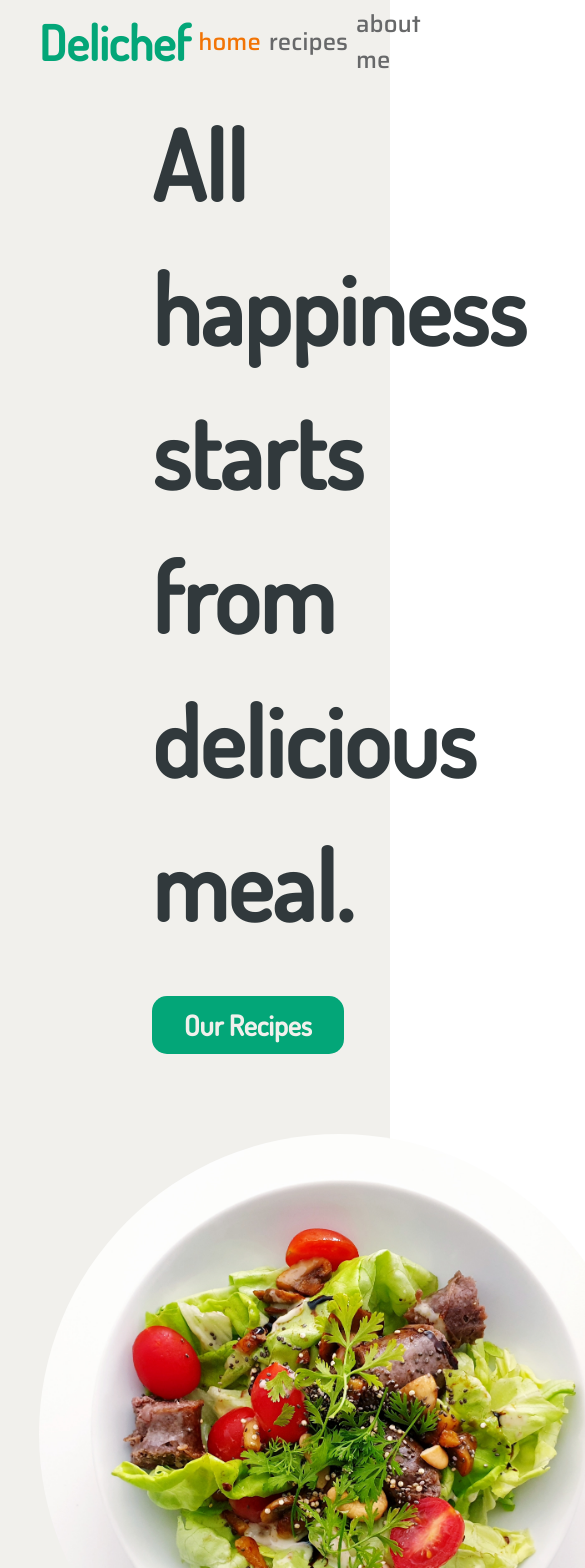
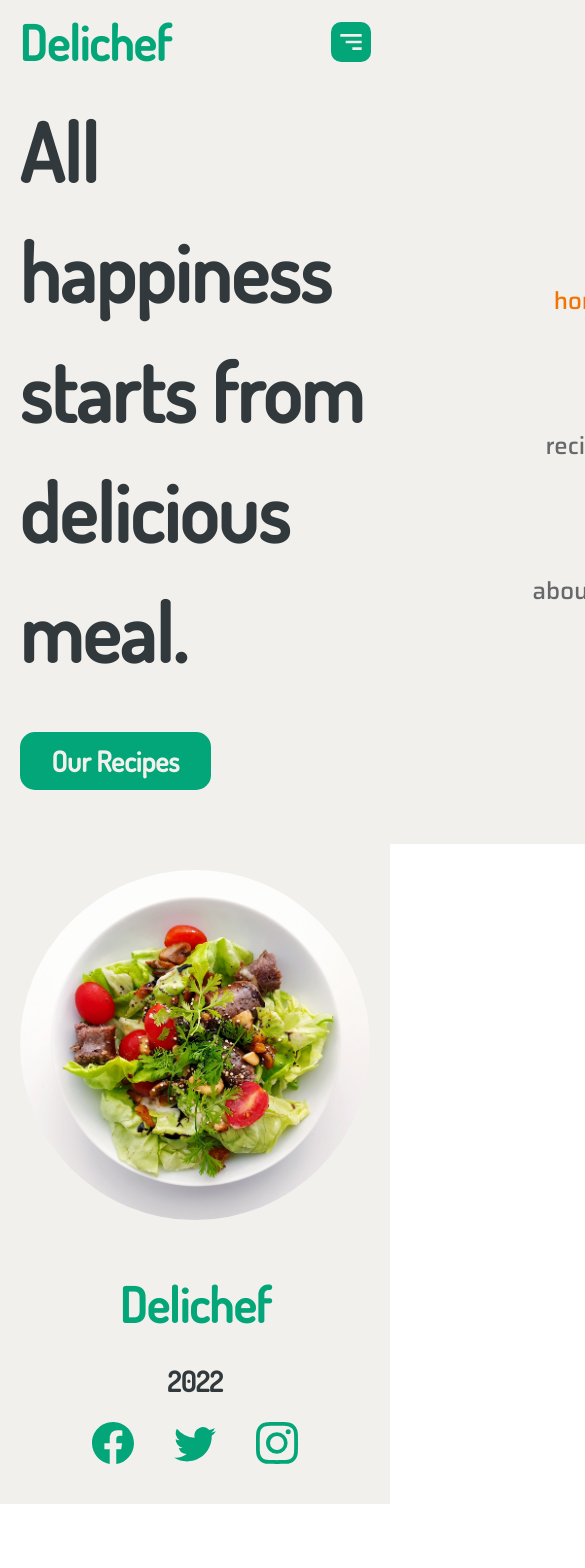
Before and after one commit to Khant-Ye-Yint/delichief, a Next.js app: page / in a window 390 px wide. Shown: the top 1568 px of the page, 585 px wide, since content can reach past the window. After the commit the page ends 1504 px from the top, so only its background shows below. Built offline with nearby package versions, Linux system fonts and the light colour scheme.

Commit message:
added responsiveness

```diff
--- a/components/Footer.js
+++ b/components/Footer.js
@@ -1,4 +1,4 @@
-import { HStack, Box } from '@chakra-ui/react';
+import { HStack, Box, Stack } from '@chakra-ui/react';
 import Link from 'next/link';
 import { BsFacebook, BsTwitter, BsInstagram } from 'react-icons/bs';
 
@@ -18,7 +18,15 @@
 
 const Footer = () => {
 	return (
-		<HStack w='full' h='10vh'>
+		<Stack
+			w='full'
+			minH='10vh'
+			flexDir={{ base: 'column', md: 'row' }}
+			justifyContent='space-between'
+			alignItems='center'
+			rowGap='5'
+			py='10'
+		>
 			<Link href='/'>
 				<Box
 					fontSize='48px'
@@ -48,7 +56,7 @@
 				<SocialLink Wrapper={BsTwitter} href='#' />
 				<SocialLink Wrapper={BsInstagram} href='#' />
 			</HStack>
-		</HStack>
+		</Stack>
 	);
 };
 
--- a/components/Home/Hero.js
+++ b/components/Home/Hero.js
@@ -10,13 +10,12 @@
 			minH='80vh'
 			justifyContent='space-between'
 			alignItems='center'
-			flexWrap='wrap'
 			rowGap='80px'
-			flexDir={{ base: 'column', lg: 'row' }}
+			flexDir={{ base: 'column', xl: 'row' }}
 		>
 			<VStack flex={1} alignItems='flex-start' rowGap='40px'>
 				<Box
-					fontSize='96px'
+					fontSize={{ base: '80px', md: '96px' }}
 					fontFamily='dosis'
 					color='text.100'
 					fontWeight='bold'
@@ -31,8 +30,8 @@
 				alignItems={{ base: 'center', lg: 'flex-end' }}
 			>
 				<Box
-					w='600px'
-					h='600px'
+					w={{ base: '350px', md: '600px' }}
+					h={{ base: '350px', md: '600px' }}
 					position='relative'
 					borderRadius='50%'
 					overflow='hidden'
--- a/components/Layout.js
+++ b/components/Layout.js
@@ -16,7 +16,7 @@
 				minH='100vh'
 				justifyContent='space-between'
 				alignItems='center'
-				maxW='80%'
+				maxW={{ base: '90%', md: '80%' }}
 				minW='80%'
 			>
 				<Navbar />
--- a/components/Navbar.js
+++ b/components/Navbar.js
@@ -1,6 +1,18 @@
-import { HStack, Box } from '@chakra-ui/react';
+import {
+	HStack,
+	Box,
+	Slide,
+	useDisclosure,
+	useBreakpointValue,
+	VStack,
+} from '@chakra-ui/react';
 import Link from 'next/link';
 import { useRouter } from 'next/router';
+import { useEffect } from 'react';
+
+import { BiMenuAltRight } from 'react-icons/bi';
+import { MdOutlineClose } from 'react-icons/md';
+import useScrollControl from '../hooks/useScrollControl';
 
 const NavLink = ({ text, href, active }) => {
 	return (
@@ -18,11 +30,35 @@
 	);
 };
 
+const NavButton = ({ toggle, Icon }) => (
+	<Box
+		p='1'
+		bg='primary.100'
+		fontSize='32px'
+		borderRadius='10'
+		cursor='pointer'
+		_hover={{ bg: 'primary.200' }}
+		onClick={toggle}
+		color='background'
+	>
+		<Icon />
+	</Box>
+);
+
 const Navbar = () => {
 	const router = useRouter();
 	const path = router.asPath;
 
+	const { isOpen, onToggle } = useDisclosure();
+	const device = useBreakpointValue({ base: 'phone', md: 'others' });
+	const { allowScroll, preventScroll } = useScrollControl();
+
+	useEffect(() => {
+		isOpen ? preventScroll() : allowScroll();
+	}, [isOpen, allowScroll, preventScroll]);
+
 	return (
+		<Box w='full'>
 			<HStack
 				h='10vh'
 				justifyContent='space-between'
@@ -41,6 +77,9 @@
 						Delichef
 					</Box>
 				</Link>
+				{device == 'phone' ? (
+					<NavButton toggle={onToggle} Icon={BiMenuAltRight} />
+				) : (
 					<HStack justifyContent='space-between' flex={{ base: 1, lg: 2 / 3 }}>
 						<NavLink text='home' href='/' active={path == '/'} />
 						<NavLink
@@ -54,7 +93,29 @@
 							active={path.includes('about')}
 						/>
 					</HStack>
+				)}
 			</HStack>
+			<Slide direction='right' in={isOpen} style={{ zIndex: 10 }}>
+				<VStack p='6' color='black' bg='background' h='100vh'>
+					<Box alignSelf='flex-end'>
+						<NavButton toggle={onToggle} Icon={MdOutlineClose} />
+					</Box>
+					<VStack flex={1} justifyContent='space-around' py='40'>
+						<NavLink text='home' href='/' active={path == '/'} />
+						<NavLink
+							text='recipes'
+							href='/recipes'
+							active={path.includes('recipes')}
+						/>
+						<NavLink
+							text='about me'
+							href='/about'
+							active={path.includes('about')}
+						/>
+					</VStack>
+				</VStack>
+			</Slide>
+		</Box>
 	);
 };
 
--- /dev/null
+++ b/hooks/useScrollControl.js
@@ -0,0 +1,13 @@
+const useScrollControl = () => {
+	let body;
+	if (typeof window !== 'undefined') {
+		body = document.getElementsByTagName('BODY')[0];
+	}
+
+	const preventScroll = () => (body.style.overflow = 'hidden');
+	const allowScroll = () => (body.style.overflow = 'auto');
+
+	return { preventScroll, allowScroll };
+};
+
+export default useScrollControl;
```
Lines whose indentation alone changed are shown as unchanged.
